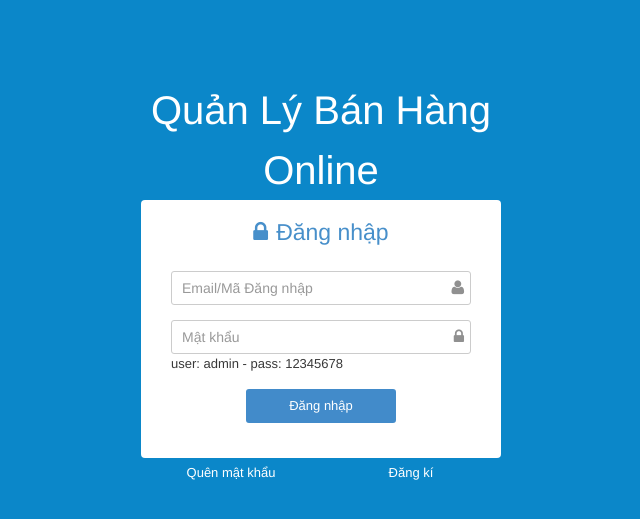
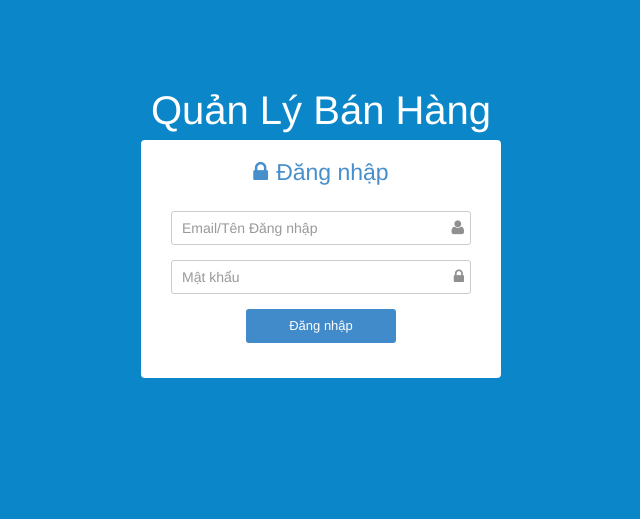
Before and after one commit to hamongkhang/Store_management_Website, a CodeIgniter app: page /pos_new_7/index.php/authentication/index in a window 1280 px wide. Shown: the top 519 px of the page, without its empty margins (319-959 px from the left). Run offline with CodeIgniter, Linux system fonts and the light colour scheme; some libraries are stand-ins or nearby versions.

Commit message:
format login page

```diff
--- a/application/views/auth/login.php
+++ b/application/views/auth/login.php
@@ -10,7 +10,7 @@
                     <label for="inputEmail3" class="sr-only control-label">Email</label>
                     <input type="text" name="data[username]"
                            value="<?php echo cms_common_input(isset($_post) ? $_post : [], 'username'); ?>"
-                           class="form-control" id="inputEmail3" placeholder="Email/Mã Đăng nhập">
+                           class="form-control" id="inputEmail3" placeholder="Email/Tên Đăng nhập">
                     <i class="fa fa-user icon-right"></i>
                 </div>
                 <div class="form-group input-icon">
@@ -19,7 +19,6 @@
                            value="<?php echo cms_common_input(isset($_post) ? $_post : [], 'password'); ?>"
                            class="form-control" id="inputPassword3" placeholder="Mật khẩu">
                     <i class="fa fa-lock icon-right"></i>
-                    <span>user: admin - pass: 12345678</span>
                 </div>
 
                 <div class="form-group">
@@ -29,16 +28,4 @@
             </form>
         </div>
     </div>
-
-    <div class="link-action text-center">
-        <div class="col-sm-6 col-xs-12">
-            <a href="authentication/fg_password" style="display:inline-block; margin-top: 5px;" class="fg-passw">Quên
-                mật khẩu</a>
-        </div>
-        <div class="col-sm-6 col-xs-12">
-            <a href="authentication/register" style="display:inline-block; margin-top: 5px;" class="register">Đăng
-                kí</a>
-        </div>
-
-    </div>
 </div>
--- a/application/views/layout/auth.php
+++ b/application/views/layout/auth.php
@@ -27,7 +27,7 @@
             <div class="col-md-4 col-md-offset-4">
                 <center style="    font-size: 40px;
     color: #fff;
-    padding-top: 80px;">Quản Lý Bán Hàng Online</center>
+    padding-top: 80px;">Quản Lý Bán Hàng</center>
             </div>
         </div>
     </div>
```
